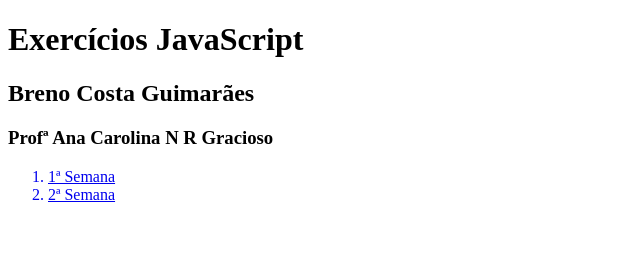
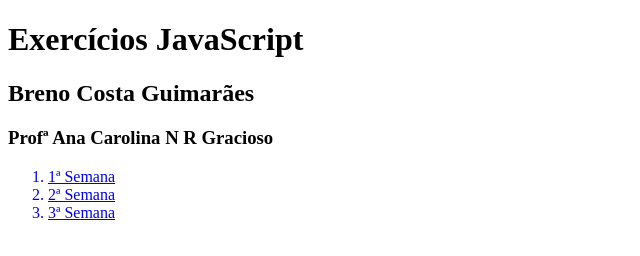
Before and after one commit to BrenoCGuimaraes/Lab-Eng-Software, a plain HTML site: page index.html in a window 1280 px wide. Shown: the full height of the page, 0-640 px from the left. Drawn offline with Linux system fonts and the light colour scheme.

Commit message:
Add files via upload

```diff
--- a/index.html
+++ b/index.html
@@ -3,7 +3,7 @@
 <head>
     <meta charset="UTF-8">
     <meta name="viewport" content="width=device-width, initial-scale=1.0">
-    <title>Exercicíos</title>
+    <title></title>
 </head>
 <body>
     <h1>Exercícios JavaScript</h1>
@@ -12,6 +12,7 @@
     <ol>
         <a href="./aula1/index.html"><li>1ª Semana</li></a>
         <a href="./aula2/ex1.html"><li>2ª Semana</li></a>
+        <a href="./aula3/index.html"><li>3ª Semana</li></a>
     </ol>
 </body>
 </html>
```
